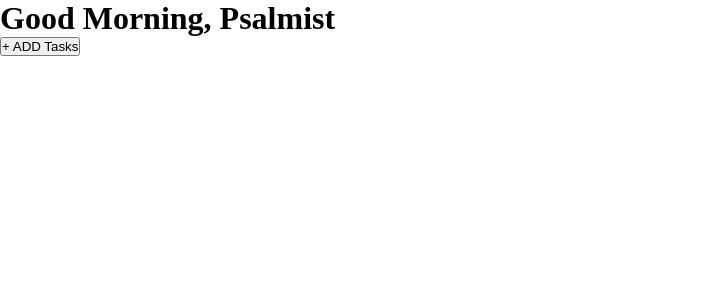
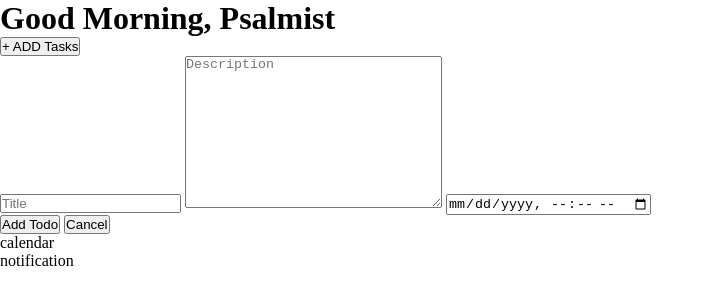
Before and after one commit to Eric-Obeng/smart-home-hub-tasks, a plain HTML site: page index.html in a window 1280 px wide. Shown: the whole page, without its empty margins (0-714 px from the left). Drawn offline with Linux system fonts and the light colour scheme.

Commit message:
task form ui created

```diff
--- a/index.html
+++ b/index.html
@@ -4,21 +4,41 @@
     <meta charset="UTF-8" />
     <meta name="viewport" content="width=device-width, initial-scale=1.0" />
     <title>Tasks</title>
-    <link rel="stylesheet" href="./styles.css">
+    <link rel="stylesheet" href="./styles.css" />
   </head>
   <body>
-    <header>
-      <h1>Good Morning, Psalmist</h1>
-    </header>
+    <!-- <header class="header greet">
+      <h1 class="greet__text">Good Morning, Psalmist</h1>
+    </header> -->
     <main>
       <div id="task__container" class="col-1">
-        <button id="add__task">+ ADD Tasks</button>
-        <form action="" id="task__form"></form>
-        <div id="task__list"></div>
+        <h1 class="greet__text">Good Morning, Psalmist</h1>
+        <button id="add__task" class="add__task">+ ADD Tasks</button>
+        <form action="" id="task__form">
+          <input type="text" id="title" placeholder="Title" required />
+          <textarea
+            id="description"
+            placeholder="Description"
+            rows="10"
+            cols="30"
+          ></textarea>
+          <input type="datetime-local" id="due-date" required />
+          <div class="button__container">
+            <button type="button" id="add-button" class="addBtn btn">
+              Add Todo
+            </button>
+            <button type="button" id="close-button" class="closeBtn btn">
+              Cancel
+            </button>
+          </div>
+        </form>
+        <div id="task__list-container">
+          <ul id="task-list"></ul>
+        </div>
       </div>
       <div class="col-2">
-        <div class="calendar"></div>
-        <div class="notification"></div>
+        <div class="calendar">calendar</div>
+        <div class="notification">notification</div>
       </div>
     </main>
   </body>
```
